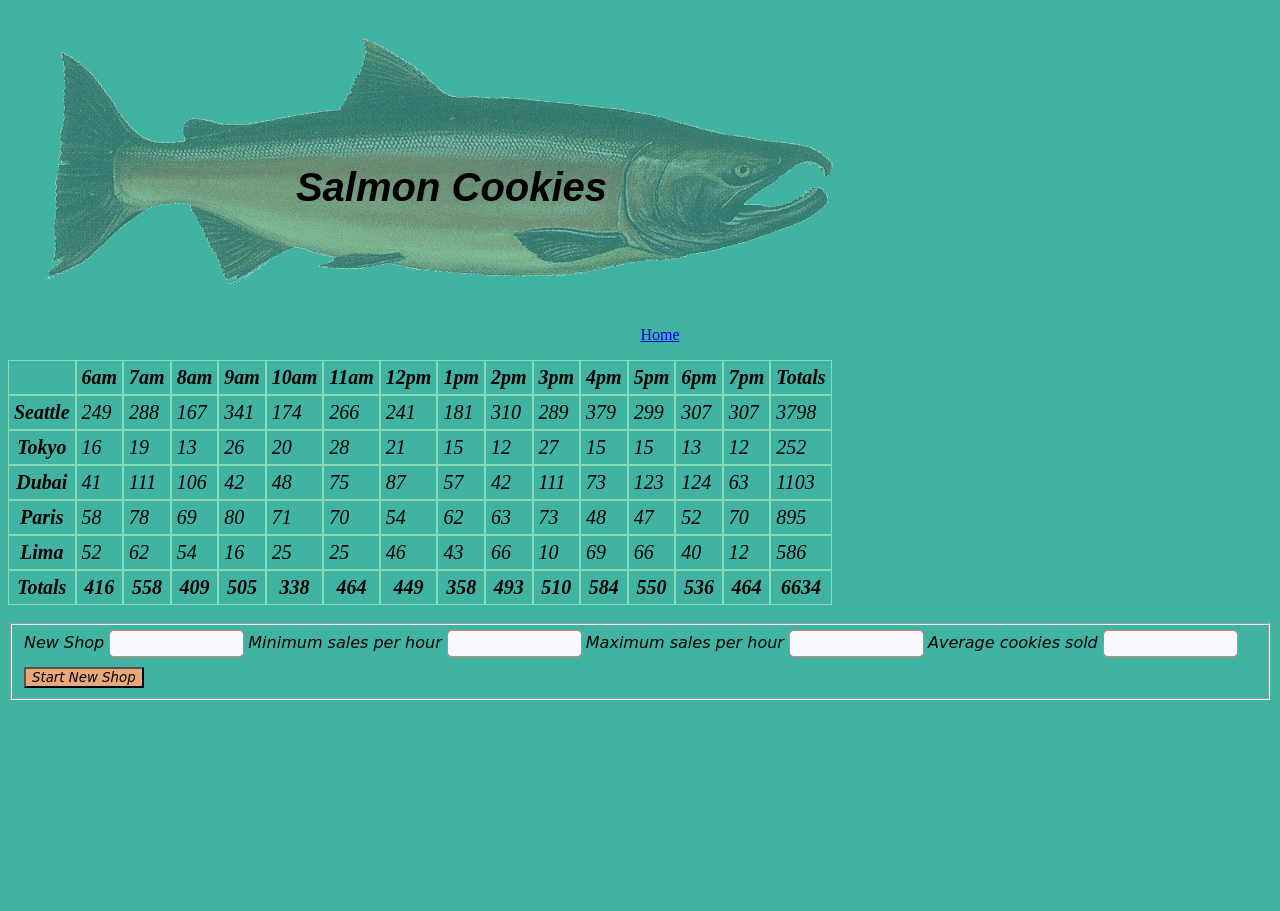
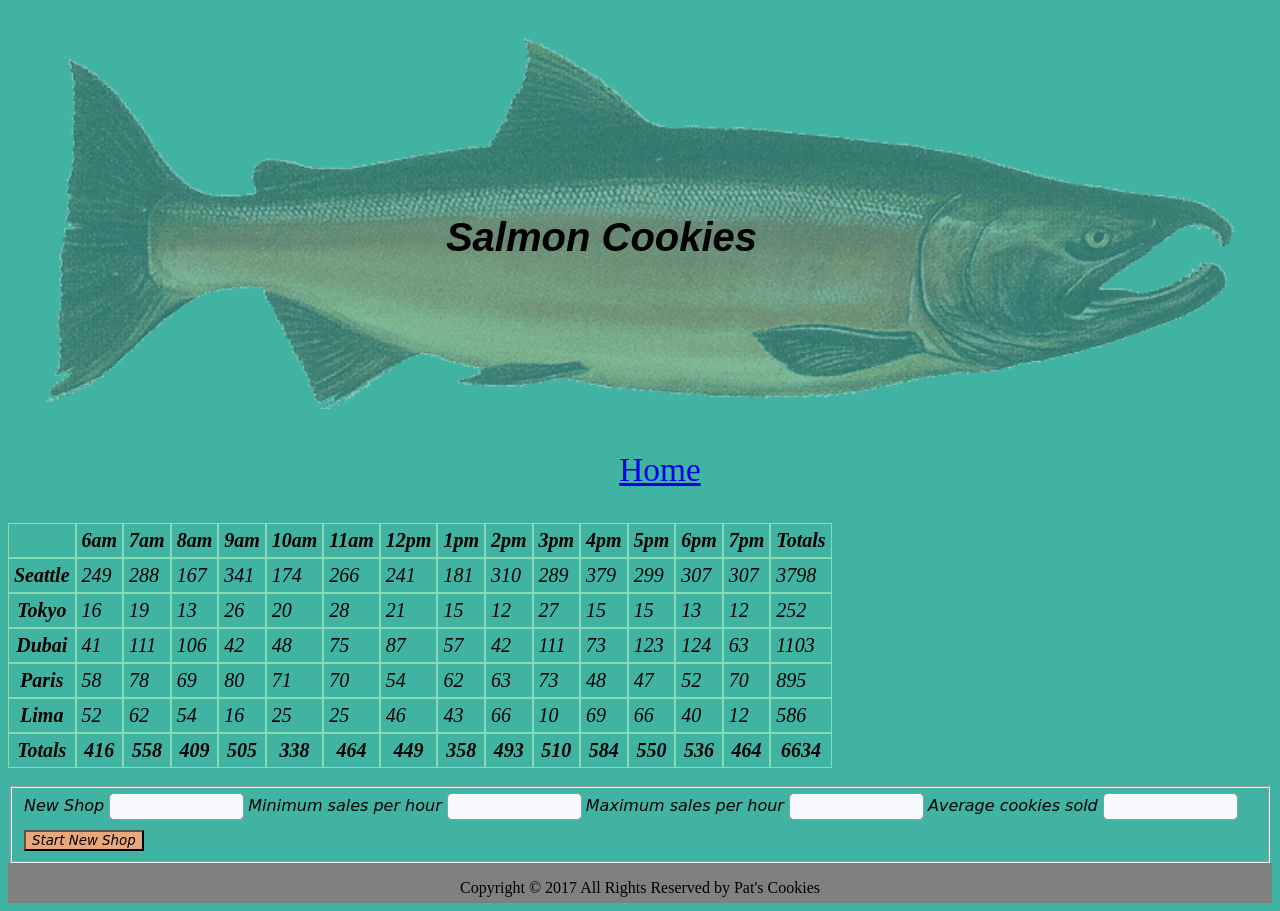
Before and after one commit to rtruneh/cookie-stand.md, a plain HTML site: page sales.html in a window 1280 px wide. Before the commit the page ends 800 px from the top, so only its background shows below. Drawn offline with Linux system fonts and the light colour scheme.

```diff
--- a/sales.html
+++ b/sales.html
@@ -4,18 +4,21 @@
     <meta charset="UTF-8">
     <meta http-equiv="X-UA-Compatible" content="IE=edge">
     <meta name="viewport" content="width=device-width, initial-scale=1.0">
-    <title>Document</title>
+    <title>Salmon Cookie Sales</title>
     <style>
         body {background-color: #41b3a3;}
         .header{ margin: 3%; position: relative;}
-        .text {position: absolute; top:100px; left: 250px; }
-        img {opacity: .4; }
+        .text {position: absolute; top:150px; left: 400px; }
+        img {opacity: .4; width: 100% }
         h1 { font-family:fantasy; font-style: oblique; font-size: 30pt;}
         table, th, td {border: 1px solid #85DCB4; font-size: 15pt; font-style: oblique; padding: 5px;}
         label {font-family: cursive; font-style: oblique;}
         input { border: 1px solid #e27d60; padding: 5px 10px; border-radius: 5px; margin-bottom: 10px; background: #f8f8ff; }
         button { background-color:#e8a87c; font-style: oblique; font-family: cursive; cursor: pointer; }
-        .list {list-style: none;}
+        .container{position: relative; }
+        .list {list-style: none; font-size: 25pt;}
+        .wrap{padding-bottom: 2.5rem;}
+        footer{color: black; background-color: grey; position: absolute; bottom: 0; width: 100%; text-align: center;height: 2.5rem;}
 
     </style>
 </head>
@@ -67,6 +70,13 @@
 </form>
 
 </body>
+<div class = "container">
+<div class = "wrap">
+    <footer>
+    <p>Copyright &copy; 2017 All Rights Reserved by Pat's Cookies</p>
+</footer>
+</div>
+</div>
 
 <script src="app.js"></script>
 </html>
```
Also changed, not shown: index.html (+18 -7 lines), store.html (+16 -7 lines).
